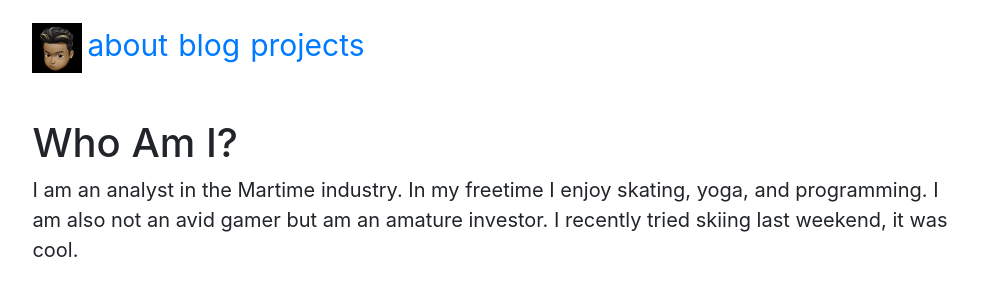
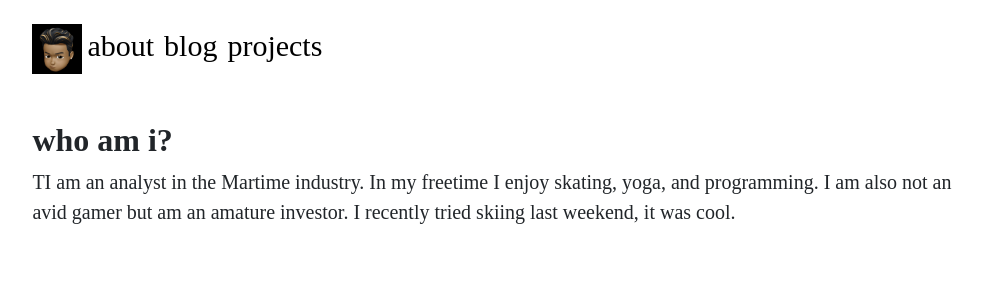
Before and after one commit to jastiglioni/website, a React (Create React App) app: page /about in a window 1280 px wide. Shown: the top 300 px of the page, without its empty margins (145-1127 px from the left). Built offline with nearby package versions, Linux system fonts and the light colour scheme.

Commit message:
done for the night

```diff
--- a/src/components/About.jsx
+++ b/src/components/About.jsx
@@ -3,12 +3,17 @@ import '../styles/General.css';
 
 const About = () => (
   <div className="main">
-    <h1>Who Am I?</h1>
-    <p className="special">
-      I am an analyst in the Martime industry. In my freetime I enjoy skating, yoga, and
-      programming. I am also not an avid gamer but am an amature investor. I recently tried
-      skiing last weekend, it was cool.
-    </p>
+    <article>
+
+      <h2>who am i?</h2>
+      {/* <h6>Thi</h6> */}
+
+      <p>
+        TI am an analyst in the Martime industry. In my freetime I enjoy skating, yoga, and
+        programming. I am also not an avid gamer but am an amature investor. I recently tried
+        skiing last weekend, it was cool.
+      </p>
+    </article>
   </div>
 );
 
--- a/src/components/Header.jsx
+++ b/src/components/Header.jsx
@@ -6,6 +6,7 @@ import logo from '../static/ll.png';
 
 const padding = {
   padding: 5,
+  color: 'black',
 };
 const Header = () => (
 
--- a/src/components/Home.jsx
+++ b/src/components/Home.jsx
@@ -3,10 +3,15 @@ import '../styles/General.css';
 
 const Home = () => (
   <div className="main">
-    <h1>Welcome to my corner of the Internet!</h1>
-    <p className="special">
-      This is where I post my blogs, projects, or anything else I find interesting.
-    </p>
+    <article>
+
+      <h2>welcome to my corner of the internet!</h2>
+      {/* <h6>Thi</h6> */}
+
+      <p>
+        This is where I post my blogs, projects, or anything else I find interesting.
+      </p>
+    </article>
   </div>
 );
 
--- a/src/styles/General.css
+++ b/src/styles/General.css
@@ -2,6 +2,8 @@
     font-size: 50px;
     padding: 15px;
     max-width: 1000px;
+    font-family: "American Typewriter";
+
 
 }
 
```
Also changed, not shown: 1 other file (tests, documents, lock files or other folders).
